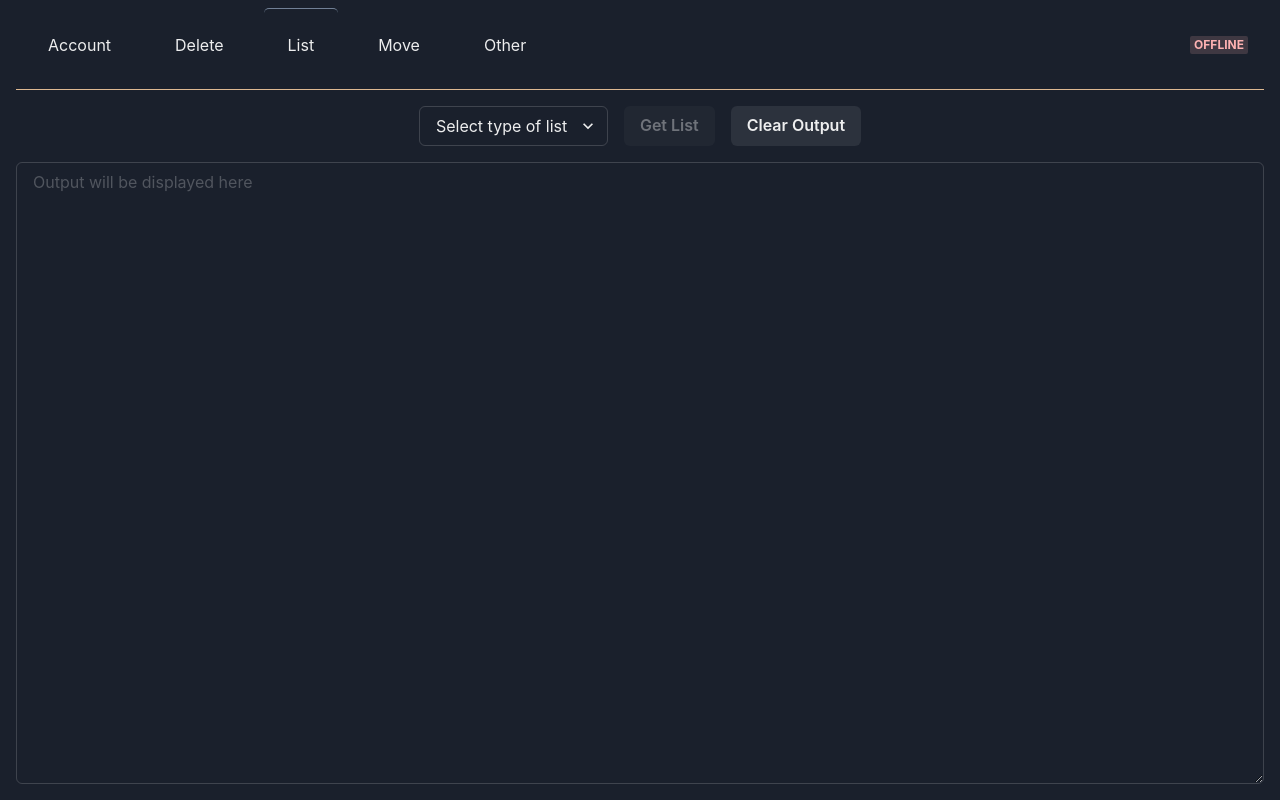
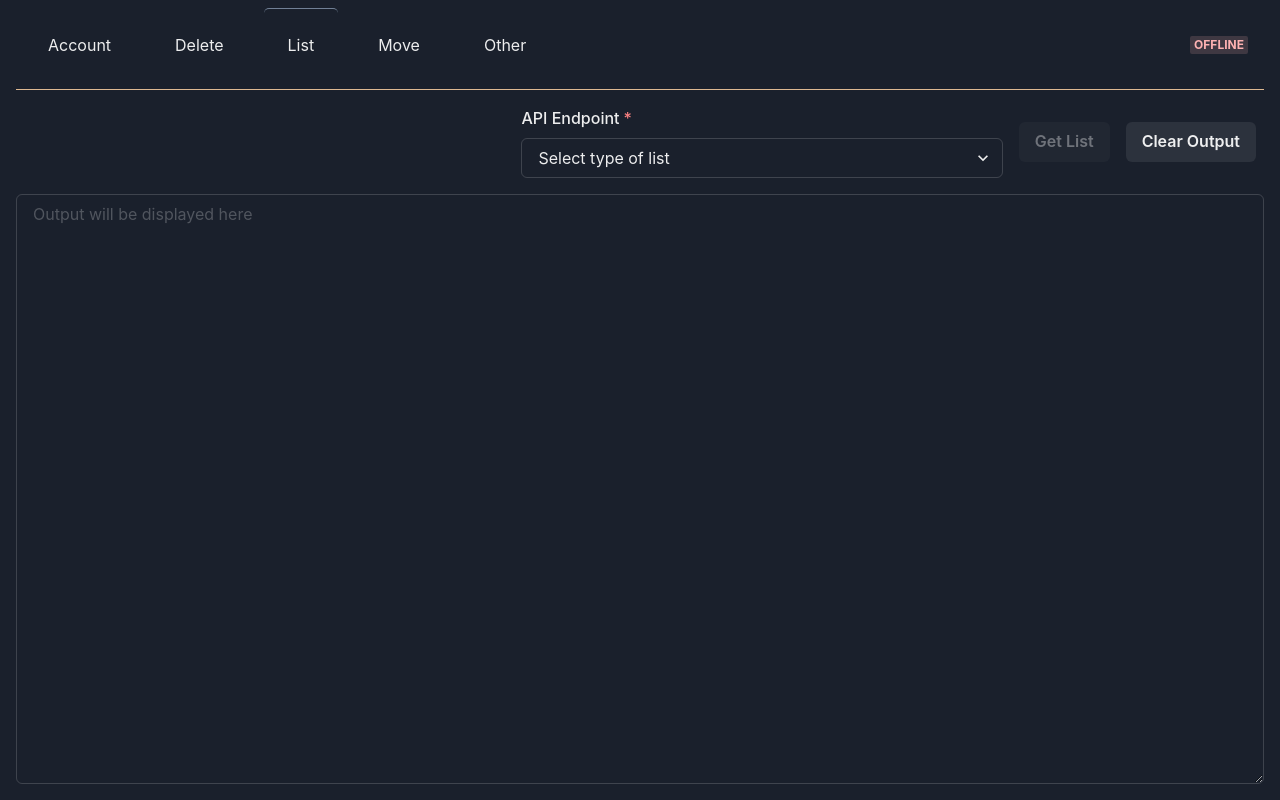
Before and after one commit to FabianLars/mw-toolbox, a React (Create React App) app: page /List in a window 1280 px wide. Built offline with nearby package versions, Linux system fonts and the light colour scheme.

Commit message:
parameter frontend. Closes #26

```diff
--- a/src/pages/List.js
+++ b/src/pages/List.js
@@ -1,7 +1,7 @@
 import React, { useEffect, useState } from 'react';
 
 import { promisified } from 'tauri/api/tauri';
-import { Button, Flex, Select, Textarea, useToast } from '@chakra-ui/react';
+import { Box, Button, Flex, FormControl, FormLabel, Input, Select, Textarea, useToast } from '@chakra-ui/react';
 
 import Header from '../components/sections/Header';
 
@@ -9,6 +9,8 @@ const List = ({ isOnline }) => {
     const [loading, setLoading] = useState(false);
     const [listOutput, setListOutput] = useState('');
     const [listType, setListType] = useState('');
+    const [paramInfo, setParamInfo] = useState('');
+    const [paramInput, setParamInput] = useState('');
     const toast = useToast();
 
     const getList = () => {
@@ -17,6 +19,7 @@ const List = ({ isOnline }) => {
             promisified({
                 cmd: 'list',
                 listtype: listType,
+                param: paramInput !== '' ? paramInput : null,
             })
                 .then((res) => {
                     const output = res.list.join('\n') ?? '';
@@ -47,33 +50,77 @@ const List = ({ isOnline }) => {
         setListOutput(window.sessionStorage.getItem('list-cache') ?? '');
     }, []);
 
+    useEffect(() => {
+        setParamInput('');
+        switch (listType) {
+            case 'allpages':
+                setParamInfo("Namespace id or 'all'");
+                break;
+            case 'backlinks':
+                setParamInfo('Title to search');
+                break;
+            case 'categorymembers':
+                setParamInfo("Category (incl. 'Category:' prefix)");
+                break;
+            case 'embeddedin':
+                setParamInfo("Template to search (incl. 'Template:' prefix)");
+                break;
+            case 'imagesearch':
+                setParamInfo("Image to search (incl. 'File:' prefix)");
+                break;
+            case 'querypage':
+                setParamInfo('Title to special page');
+                break;
+            case 'search':
+                setParamInfo('Search');
+                break;
+            default:
+                setParamInfo('');
+        }
+    }, [listType]);
+
     return (
         <Flex direction="column" align="center" m="0 1rem" h="100vh">
             <Header isDisabled={loading} isOnline={isOnline} />
-            <Flex mb={4} direction="row">
+            <Flex w="100%" mb={4} direction="row" align="center">
+                {paramInfo === '' ? (
+                    <Box mx={2} w="100%"></Box>
+                ) : (
+                    <FormControl mx={2} isRequired visibility={paramInfo === '' ? 'hidden' : ''}>
+                        <FormLabel htmlFor="parameter-input">Required Parameter</FormLabel>
+                        <Input
+                            id="parameter-input"
+                            placeholder={paramInfo}
+                            title={paramInfo}
+                            value={paramInput}
+                            onChange={(event) => setParamInput(event.target.value)}
+                        />
+                    </FormControl>
+                )}
+                <FormControl mx={2} isRequired>
+                    <FormLabel htmlFor="listtype-dropdown">API Endpoint</FormLabel>
                     <Select
-                    ml={2}
-                    mr={2}
+                        id="listtype-dropdown"
                         placeholder="Select type of list"
                         onChange={({ target: { value } }) => setListType(value)}
                     >
+                        <option value="allcategories">allcategories</option>
                         <option value="allimages">allimages</option>
+                        <option value="allinfoboxes">allinfoboxes</option>
+                        <option value="alllinks">alllinks</option>
                         <option value="allpages">allpages</option>
-                    <option value="alllinks">alllinks</option>
-                    <option value="allcategories">allcategories</option>
                         <option value="backlinks">backlinks</option>
                         <option value="categorymembers">categorymembers</option>
                         <option value="embeddedin">embeddedin</option>
+                        <option value="exturlusage">exturlusage</option>
                         <option value="imageusage">imageusage</option>
-                    <option value="search">search</option>
-                    <option value="exturlusage">exturlusage</option>
                         <option value="protectedtitles">protectedtitles</option>
                         <option value="querypage">querypage</option>
-                    <option value="allinfoboxes">allinfoboxes</option>
+                        <option value="search">search</option>
                     </Select>
+                </FormControl>
                 <Button
-                    ml={2}
-                    mr={2}
+                    mx={2}
                     onClick={getList}
                     isLoading={loading}
                     isDisabled={!isOnline}
@@ -81,7 +128,7 @@ const List = ({ isOnline }) => {
                 >
                     Get List
                 </Button>
-                <Button ml={2} mr={2} onClick={clearOutput}>
+                <Button mx={2} onClick={clearOutput}>
                     Clear Output
                 </Button>
             </Flex>
```
Also changed, not shown: 2 other files (tests, documents, lock files or other folders). Lines whose indentation alone changed are shown as unchanged.
